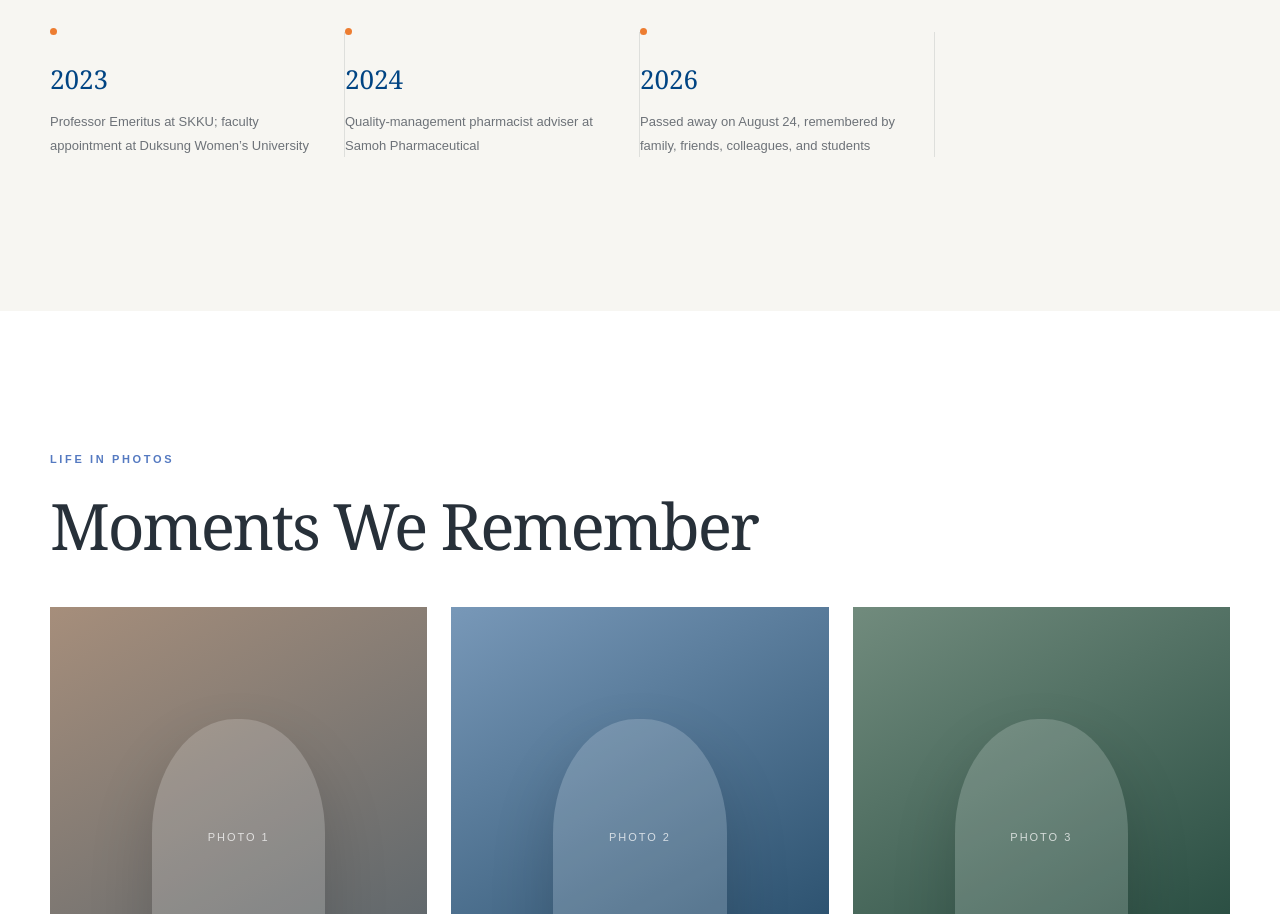
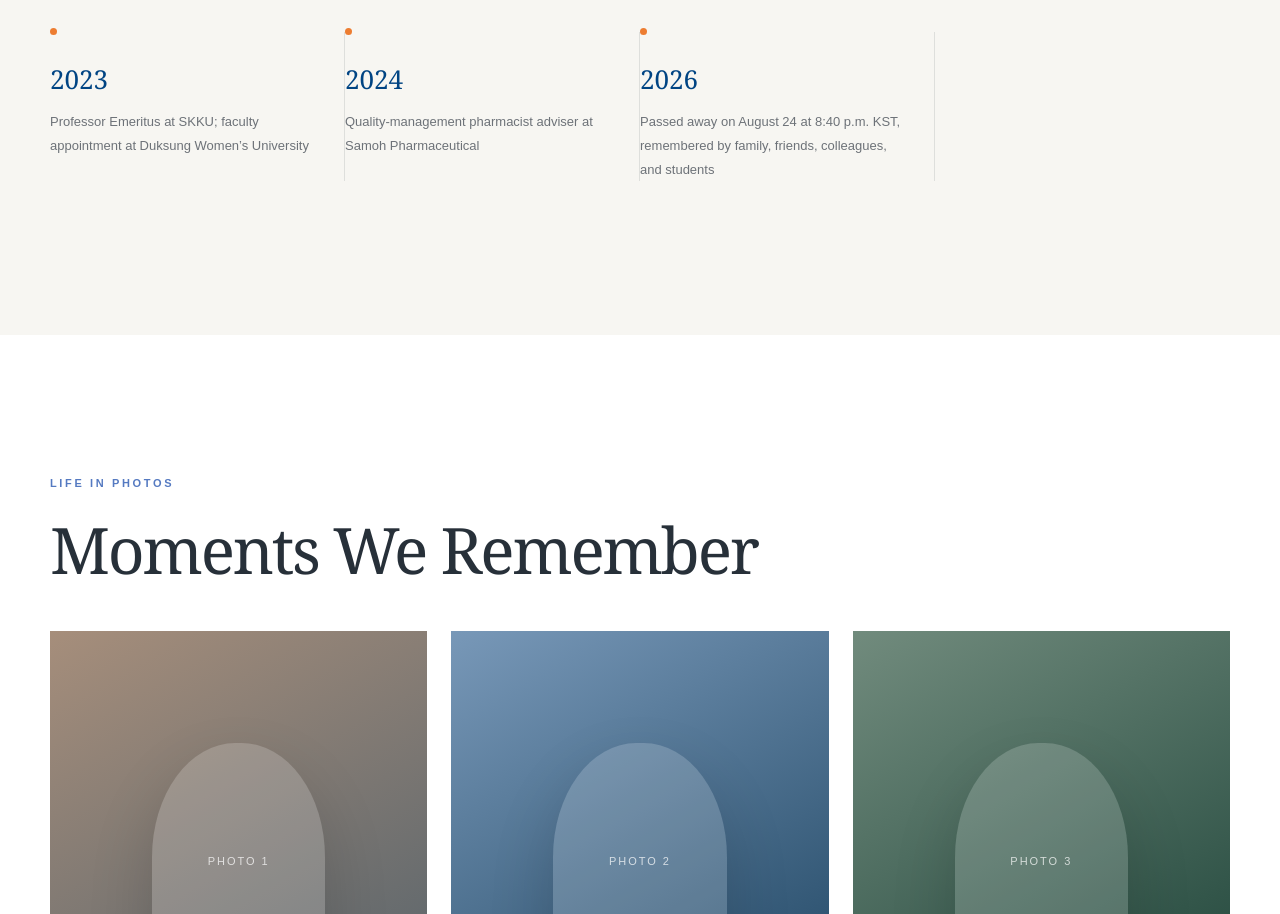
Before and after one commit to SungJung0616/father-memorial-site, a Next.js app in the folder memorial-site/: page /en in a window 1280 px wide. Shown: the part 1726-2640 px from the top of the page. Built offline with nearby package versions, Linux system fonts and the light colour scheme.

Commit message:
Add memorial time to biography timeline

```diff
--- a/memorial-site/app/en/page.tsx
+++ b/memorial-site/app/en/page.tsx
@@ -9,7 +9,7 @@ const milestones = [
   { year: '2016–18', label: 'Director, Bio Center at Gyeonggido Business & Science Accelerator' },
   { year: '2023', label: 'Professor Emeritus at SKKU; faculty appointment at Duksung Women’s University' },
   { year: '2024', label: 'Quality-management pharmacist adviser at Samoh Pharmaceutical' },
-  { year: '2026', label: 'Passed away on August 24, remembered by family, friends, colleagues, and students' },
+  { year: '2026', label: 'Passed away on August 24 at 8:40 p.m. KST, remembered by family, friends, colleagues, and students' },
 ];
 
 export default function EnglishHome(){
--- a/memorial-site/app/page.tsx
+++ b/memorial-site/app/page.tsx
@@ -9,7 +9,7 @@ const milestones = [
   { year: '2016–18', label: '경기도경제과학진흥원 바이오센터 센터장' },
   { year: '2023', label: '성균관대 명예교수 · 덕성여대 대우교수' },
   { year: '2024', label: '삼오제약 품질관리약사 고문' },
-  { year: '2026', label: '8월 24일, 사랑하는 이들의 곁을 떠나 영면' },
+  { year: '2026', label: '8월 24일 오후 8시 40분(한국 시간), 사랑하는 이들의 곁을 떠나 영면' },
 ];
 
 const albums = [
```
